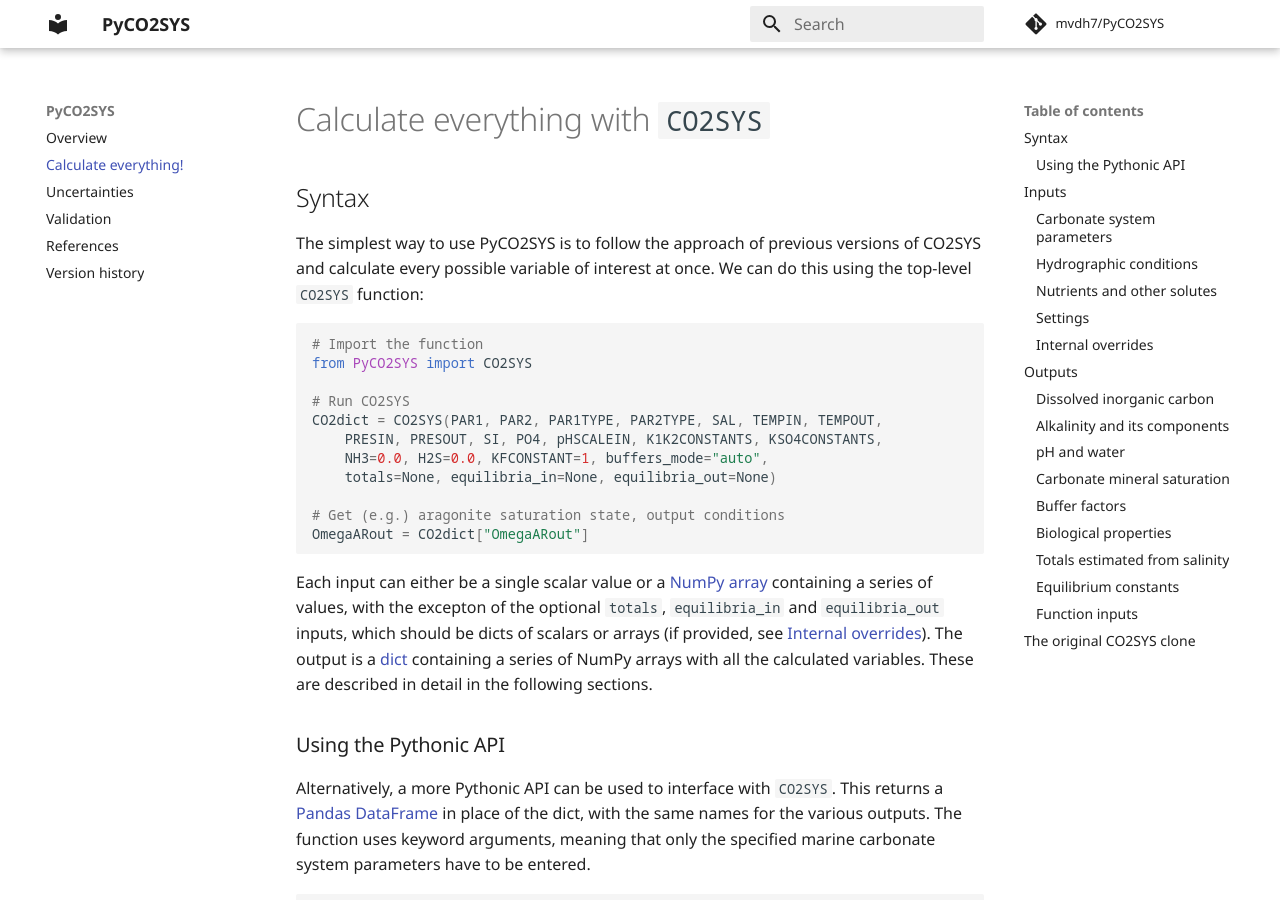
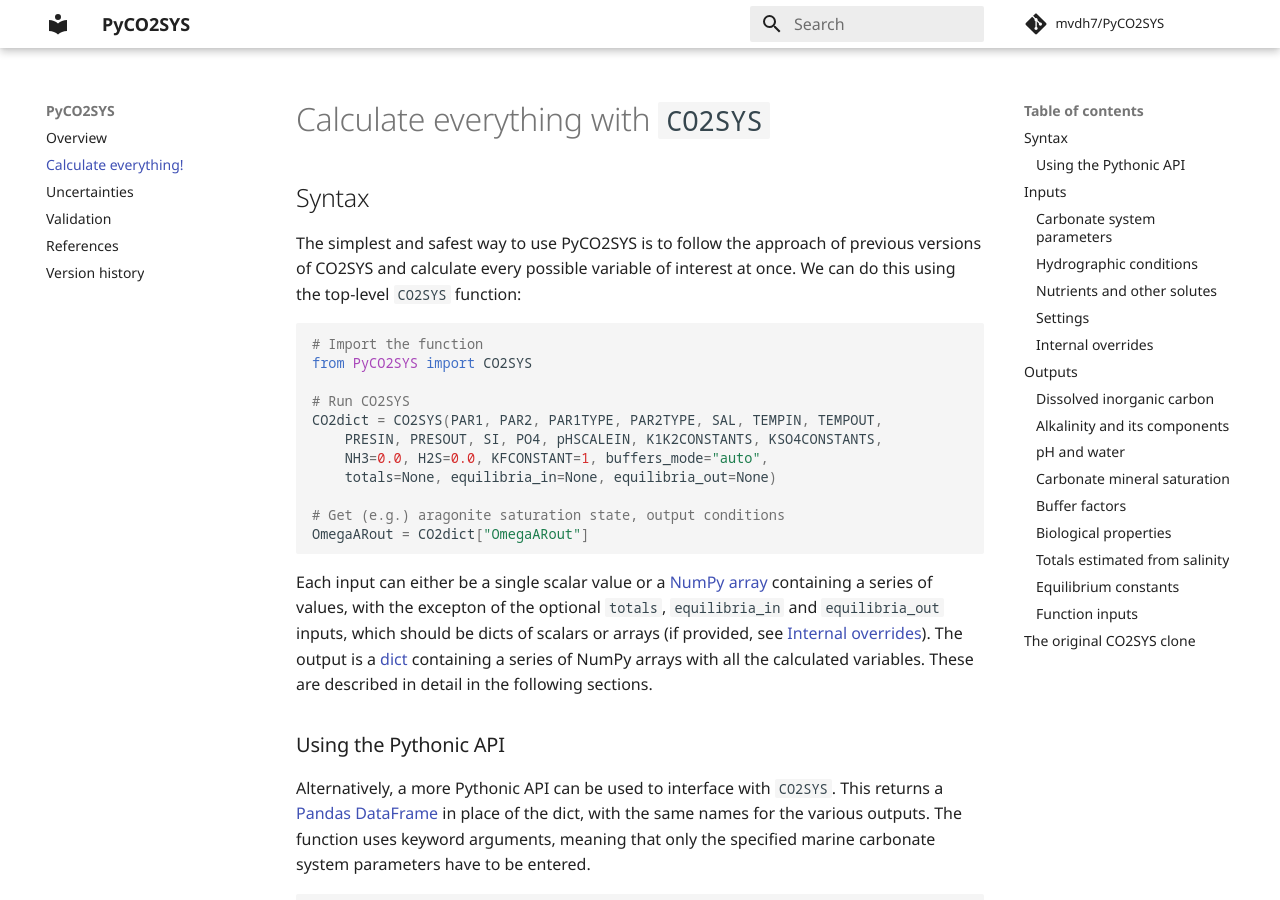
Before and after one commit to mvdh7/PyCO2SYS, an MkDocs documentation site: the page built from docs/co2sys.md, in a window 1280 px wide and 900 px high. Built offline with MkDocs 1.6.1 and Material for MkDocs 9.7.7, drawn with Linux system fonts in a browser that asks for light colours; formulas are drawn with MathJax 3; comment, search, counter and statistics services are not loaded.

```diff
--- a/docs/co2sys.md
+++ b/docs/co2sys.md
@@ -2,7 +2,7 @@
 
 ## Syntax
 
-The simplest way to use PyCO2SYS is to follow the approach of previous versions of CO2SYS and calculate every possible variable of interest at once.  We can do this using the top-level `CO2SYS` function:
+The simplest and safest way to use PyCO2SYS is to follow the approach of previous versions of CO2SYS and calculate every possible variable of interest at once.  We can do this using the top-level `CO2SYS` function:
 
     :::python
     # Import the function
```
Also changed, not shown: docs/uncertainty.md (+2 -0 lines).
